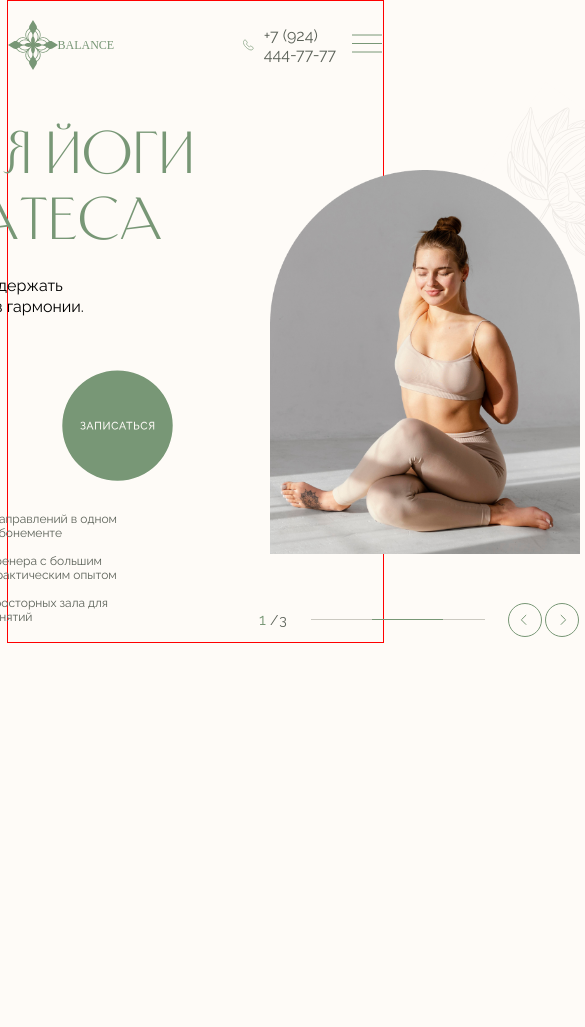
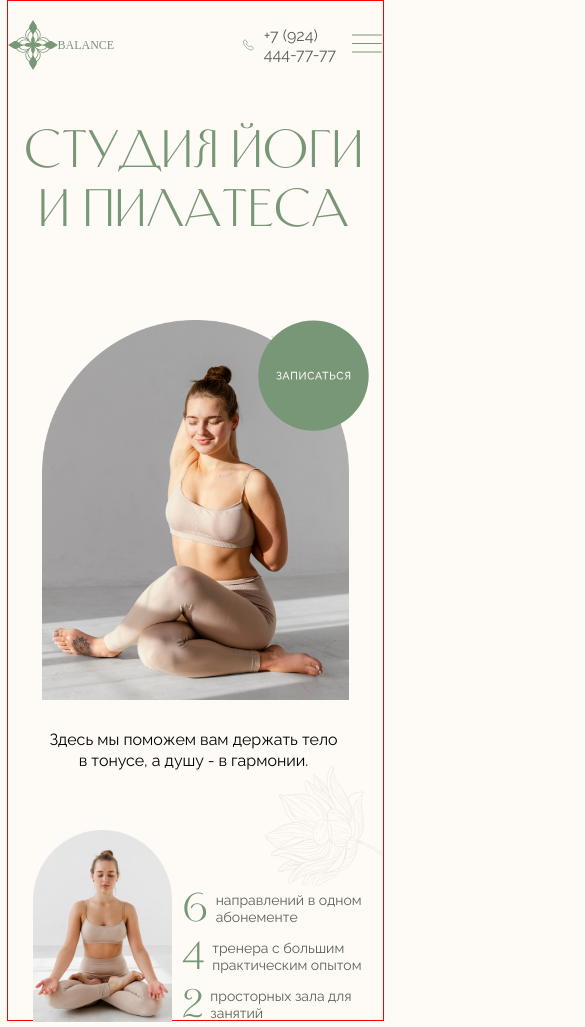
Before and after one commit to Sochniynapas/Landing_Page_Yoga, a React (Vite) app: page / in a window 390 px wide. Shown: the top 1027 px of the page, 585 px wide, since content can reach past the window. Before the commit the page ends 844 px from the top, so only its background shows below. Built offline with nearby package versions, Linux system fonts and the light colour scheme.

Commit message:
закончил верстку главной страницы

```diff
--- a/src/components/Home/Home.css
+++ b/src/components/Home/Home.css
@@ -43,6 +43,7 @@
   grid-area: 8 / 5 / 9 / 6;
   width: 155px;
   height: 155px;
+  cursor: pointer;
 }
 .under_flower {
   width: 71px;
@@ -86,7 +87,9 @@
   opacity: 0px;
   margin-top: 25px;
 }
-
+.f_ph_flower{
+  display: none;
+}
 .num {
   font-family: var(--new-yorkerc_style);
   font-size: 36px;
@@ -342,4 +345,120 @@
     background-repeat: no-repeat;
     z-index: -1;
   }
+  .f_ph_flower{
+    display: none;
+  }
 }
+@media screen and (max-width: 799px) {
+  .title {
+    font-weight: 400;
+    text-align: center;
+    width: 350px;
+    height: 91px;
+    font-size: 48px;
+    padding-left: 11px;
+    grid-area: 2 / 1 / 4 / 13;
+
+  }
+  .home_big_image {
+    width: 327px;
+    height: 380px;
+    grid-area: 6 / 2 / 9 / 13;
+    margin-left: 9px;
+  }
+  .home_view {
+    height: 950px;
+    width: 375px;
+    grid-template-rows: repeat(19, 50px);
+    grid-template-columns: repeat(15, 25px);
+  }
+  .desc {
+    width: 296px;
+    height: 32px;
+    text-align: center;
+    padding-top: 10px;
+    padding-left: 13px;
+    grid-area: 14 / 2 / 15 / 5;
+  }
+  .sign_up_btn {
+    grid-area: 6 / 11 / 7 / 15;
+    width: 111px;
+    height: 111px;
+    z-index: 2;
+  }
+  .under_flower {
+    top: -70px;
+    left: 40px;
+    z-index: -1;
+    transition: 0.8s ease-in-out;
+    background-repeat: no-repeat;
+  }
+  .sign_up_btn:hover .under_flower {
+    width: 0px;
+    height: 0px;
+  }
+  .f_m_flower {
+    display: none;
+  }
+  .picture_medit {
+    grid-area: 16 / 2 / 17 / 3;
+    padding-left: 0px;
+  }
+  .short_description {
+    grid-area: 16 / 8 / 17 / 9;
+    padding-top: 30px;
+  }
+  .num_with_text {
+    display: flex;
+    justify-content: space-between;
+    align-items: center;
+    width: 183px;
+    height: 44px;
+    gap: 8px;
+    opacity: 0px;
+  }
+
+  .num {
+    font-size: 36px;
+    font-weight: 400;
+    line-height: 43.81px;
+  }
+  .text {
+    font-size: 14px;
+    font-weight: 400;
+    line-height: 17.5px;
+  }
+  .f_ph_flower{
+    width: 122px;
+    height: 126px;
+    display: block;
+    grid-area: 15 / 11 / 16 / 11;
+    position: relative;
+    bottom: 10px;
+    left: 2px;
+  }
+  .gray_line {
+    display: none;
+  }
+  .green_line {
+    display: none;;
+  }
+  .switch_un_the_pict {
+    display: none;
+  }
+  .next_prev_btn {
+    display: none;
+  }
+  .next_prev_btn:hover {
+    display: none;
+  }
+  .next_prev_btn:hover .next_prev_btn_icon path {
+    display: none;
+  }
+  .current_num {
+    display: none;
+  }
+  .len {
+    display: none;
+  }
+}
--- a/src/components/Home/Home.jsx
+++ b/src/components/Home/Home.jsx
@@ -24,6 +24,13 @@ const Home = () => {
         className="f_m_flower"
         style={{
           backgroundImage: "url('/src/components/Icons/FirstMainFlower.svg')",
+          backgroundSize: "cover",
+        }}
+      />
+      <div
+        className="f_ph_flower"
+        style={{
+          backgroundImage: "url('/src/components/Icons/Phone_Flower_1.svg')",
           backgroundSize: "cover",
         }}
       />
```
Also changed, not shown: src/components/Icons/Phone_Flower_1.svg (added).
